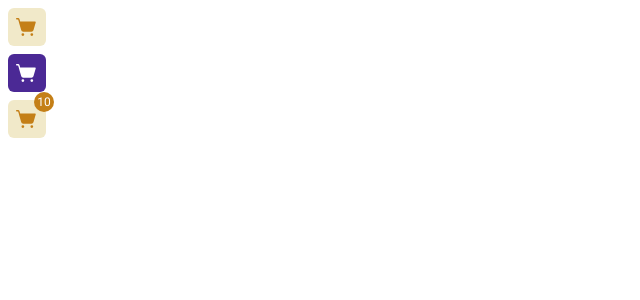
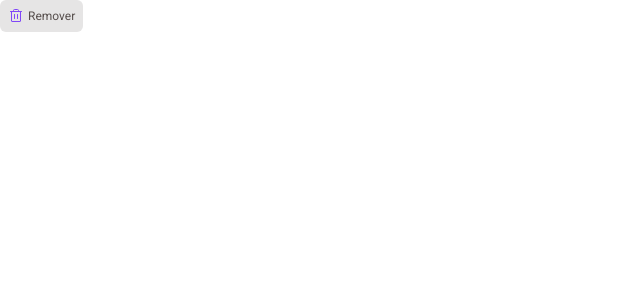
Before and after one commit to MarcosPotato/coffe-delivery, a React (Vite) app: page / in a window 1280 px wide. Shown: the top 300 px of the page, without its empty margins (0-640 px from the left). Built offline with nearby package versions, Linux system fonts and the light colour scheme.

Commit message:
Ajustando Design System - Components

```diff
--- a/src/App.tsx
+++ b/src/App.tsx
@@ -2,14 +2,15 @@ import { GlobalStyles } from "./styles/global"
 import { ThemeProvider } from 'styled-components'
 import { DefaultTheme } from "./theme/defaultTheme"
 import { CartButton } from "./components/Buttons/CartButton"
+import { RemoveButton } from "./components/Buttons/RemoveButton"
 
 export const App: React.FC = () => {
   return (
     <ThemeProvider theme={ DefaultTheme }>
       <GlobalStyles />
-      <CartButton action="show" />
-      <CartButton action="add" />
-      <CartButton action="show" totalItens={ 10 }/>
+      <RemoveButton>
+        Remover
+      </RemoveButton>
     </ThemeProvider>
   )
 }
--- /dev/null
+++ b/src/components/Buttons/RemoveButton/index.tsx
@@ -0,0 +1,17 @@
+import { Trash } from "phosphor-react"
+import { ButtonHTMLAttributes, ReactNode } from "react"
+import { RemoveButtonBase } from "./style"
+
+interface RemoveButtonProps extends ButtonHTMLAttributes<HTMLButtonElement>{
+    fullWidth?: boolean
+    children: ReactNode
+}
+
+export const RemoveButton: React.FC<RemoveButtonProps> = ({ children, ...props }) => {
+    return (
+        <RemoveButtonBase {...props}>
+            <Trash />
+            { children }
+        </RemoveButtonBase>
+    )
+}
--- /dev/null
+++ b/src/components/Buttons/RemoveButton/style.ts
@@ -0,0 +1,40 @@
+import styled from 'styled-components'
+
+interface RemoveButtonBaseProps{
+    fullWidth?: boolean
+}
+
+export const RemoveButtonBase = styled.button<RemoveButtonBaseProps>`
+    width: ${ props => props.fullWidth ? "100%" : "auto" };
+    height: auto;
+    min-height: 32px;
+    padding: 0px 8px;
+    display: flex;
+    flex-direction: row;
+    gap: 4px;
+    justify-content: center;
+    align-items: center;
+    border: none;
+    border-radius: 6px;
+    background-color: ${ props => props.theme['base-button'] };
+    color: ${ props => props.theme['base-text'] };
+    font-weight: 400;
+    /* line-height: 160%; */
+    font-size: 12px;
+    transition: 200ms;
+
+    svg{
+        width: 16px;
+        height: 16px;
+        color: ${ props => props.theme.purple };
+    }
+
+    &:hover{
+        background-color: ${ props => props.theme['base-hover'] };
+        color: ${ props => props.theme['base-subtitle'] };
+
+        svg{
+            color: ${ props => props.theme['purple-dark'] };
+        }
+    }
+`
```
